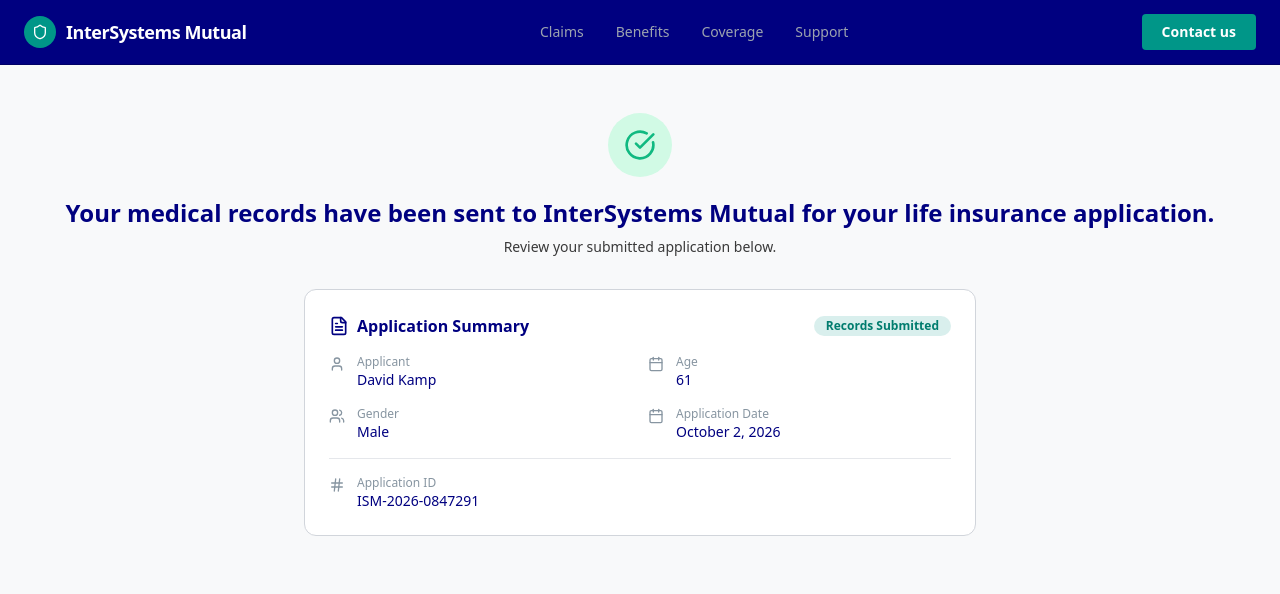
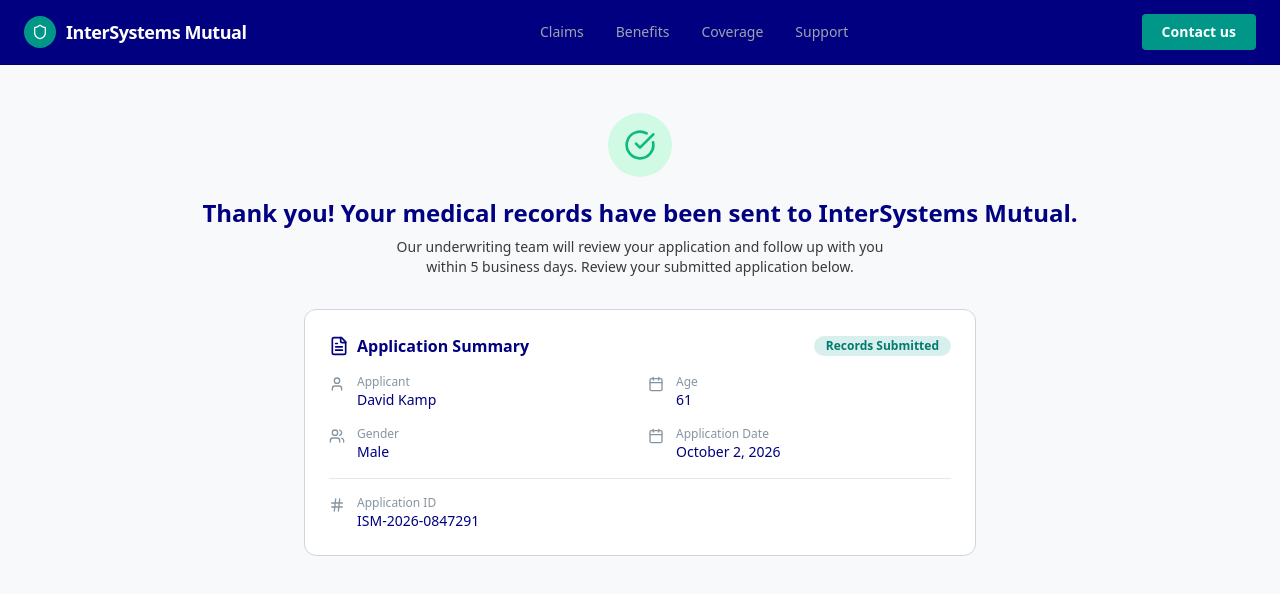
Before and after one commit to isc-jhayaly/supplemental-benefit-demos, a React (Vite) app: page /routing-back in a window 1280 px wide. Shown: the top 594 px of the page. Built offline with nearby package versions, Linux system fonts and the light colour scheme; the HTML template or start-up script is replaced by a standard one.

Commit message:
Update application button text and add thank-you messaging

```diff
--- a/src/pages/RecordRetrieval.tsx
+++ b/src/pages/RecordRetrieval.tsx
@@ -274,7 +274,7 @@ const RecordRetrieval = () => {
                   navigate("/routing-back");
                 }}
               >
-                Continue to Application
+                Review Application
               </Button>
             </div>
           </>
--- a/src/pages/RoutingBack.tsx
+++ b/src/pages/RoutingBack.tsx
@@ -17,10 +17,10 @@ const RoutingBack = () => {
           <CheckCircle className="h-8 w-8 text-emerald-500" />
         </div>
         <h1 className="text-2xl font-bold text-[#000080] mb-2 text-center">
-          Your medical records have been sent to InterSystems Mutual for your life insurance application.
+          Thank you! Your medical records have been sent to InterSystems Mutual.
         </h1>
         <p className="text-[#393939] text-sm mb-8 text-center max-w-lg">
-          Review your submitted application below.
+          Our underwriting team will review your application and follow up with you within 5 business days. Review your submitted application below.
         </p>
 
         <div className="w-full max-w-2xl">
```
